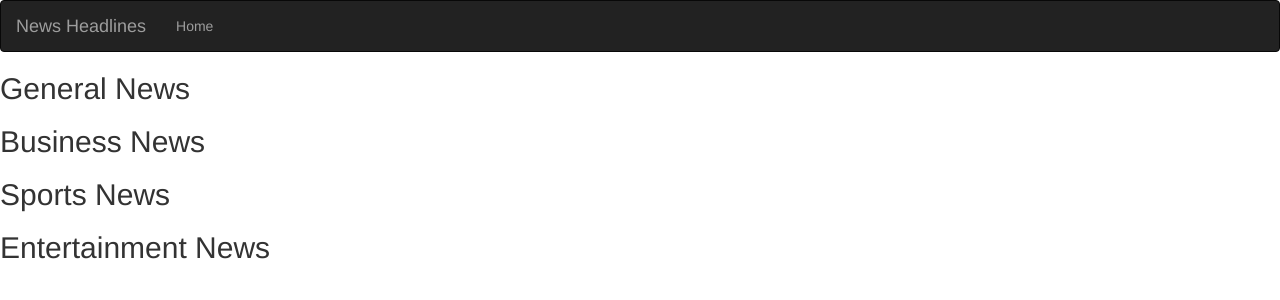
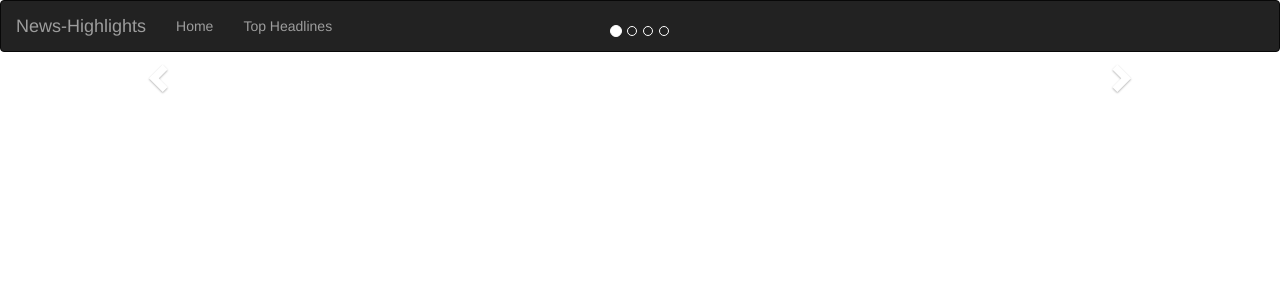
Before and after one commit to wanguinjoka/News-Highlights, a Flask app: template app/templates/index.html in a window 1280 px wide. Shown: the top 300 px of the page. Run offline with Flask 2, Linux system fonts and the light colour scheme; the template is opened without the code that fills it, so the values that code supplies are empty; parts of the project's set-up code (start-up, migrations or seed data) failed here and were passed over; some libraries are stand-ins or nearby versions.

Commit message:
created carousel in in index

```diff
--- a/app/templates/base.html
+++ b/app/templates/base.html
@@ -8,6 +8,11 @@
         {% else %}
         <title>Top Headlines around the world</title>
         {% endif %}
+
+		  <meta name="viewport" content="width=device-width, initial-scale=1">
+		  <link rel="stylesheet" href="https://maxcdn.bootstrapcdn.com/bootstrap/3.3.7/css/bootstrap.min.css">
+		  <script src="https://ajax.googleapis.com/ajax/libs/jquery/3.3.1/jquery.min.js"></script>
+		  <script src="https://maxcdn.bootstrapcdn.com/bootstrap/3.3.7/js/bootstrap.min.js"></script>
     </head>
     <body>
         <!-- Content block -->
--- a/app/templates/index.html
+++ b/app/templates/index.html
@@ -1,21 +1,64 @@
 {% extends 'base.html' %}
 {% import 'macros.html' as macro%}
+<!--stylesblock -->
+{%block styles%}
+{{ super() }}
+<meta name="viewport" content="width=device-width, initial-scale=1">
+<link rel="stylesheet" href="https://maxcdn.bootstrapcdn.com/bootstrap/3.3.7/css/bootstrap.min.css">
+<script src="https://ajax.googleapis.com/ajax/libs/jquery/3.3.1/jquery.min.js"></script>
+<script src="https://maxcdn.bootstrapcdn.com/bootstrap/3.3.7/js/bootstrap.min.js"></script>
+{% endblock %}
+<!--Contentblock -->
 {%block content%}
+<div class ="container">
+    <div id="myCarousel" class="carousel slide" data-ride="carousel">
+        <!-- Indicators -->
+   <ol class="carousel-indicators">
+     <li data-target="#myCarousel" data-slide-to="0" class="active"></li>
+     <li data-target="#myCarousel" data-slide-to="1"></li>
+     <li data-target="#myCarousel" data-slide-to="2"></li>
+     <li data-target="#myCarousel" data-slide-to="3"></li>
+   </ol>
+   <div class="carousel-inner">
+
+      <div class="item active">
+          <div class="carousel-caption">
               <h2>General News</h2>
-         <ul>
+              <p>Sources for the lastest general news</p>
+          </div>
           {{macro.displaySourceList(general)}}
-        </ul>
+    </div>
+    <div class="item">
+        <div class="carousel-caption">
             <h2>Business News</h2>
-        <ul>
+            <p>Sources for the lastest business news</p>
+        </div>
         {{macro.displaySourceList(business)}}
-       </ul>
+  </div>
+  <div class="item">
+      <div class="carousel-caption">
           <h2>Sports News</h2>
-        <ul>
+          <p>Sources for the lastest sports news</p>
+      </div>
       {{macro.displaySourceList(sports)}}
-       </ul>
+</div>
+<div class="item">
+    <div class="carousel-caption">
         <h2>Entertainment News</h2>
-       <ul>
+        <p>Sources for the lastest entertainment news</p>
+    </div>
     {{macro.displaySourceList(entertainment)}}
-      </ul>
-
+</div>
+</div>
+<!-- Left and right controls -->
+    <a class="left carousel-control" href="#myCarousel" data-slide="prev">
+      <span class="glyphicon glyphicon-chevron-left"></span>
+      <span class="sr-only">Previous</span>
+    </a>
+    <a class="right carousel-control" href="#myCarousel" data-slide="next">
+      <span class="glyphicon glyphicon-chevron-right"></span>
+      <span class="sr-only">Next</span>
+    </a>
+  </div>
+</div>
 {%endblock%}
--- a/app/templates/navbar.html
+++ b/app/templates/navbar.html
@@ -7,11 +7,12 @@
                   <span class="icon-bar"></span>
                   <span class="icon-bar"></span>
                 </button>
-                <a class="navbar-brand" href="/"> News Headlines </a>
+                <a class="navbar-brand" href="/">News-Highlights</a>
             </div>
             <div class="navbar-collapse collapse">
                 <ul class="nav navbar-nav">
                     <li><a href="/">Home</a></li>
+					<li><a href="articles.html">Top Headlines</a></li>
             </div>
 
         </div>
--- a/app/views.py
+++ b/app/views.py
@@ -22,11 +22,11 @@ def index():
     title = 'SOURCES OF THE LASTEST WORLD NEWS'
     return render_template('index.html', title = title, general = general, business= business, sports=sports, entertainment = entertainment)
 
-@app.route('/source/<int:source_id>')
+@app.route('/article')
 def articles():
 
     '''
-    view article page function that returns the source details page and its data
+    view article page function that returns the top headlines page and its data
     '''
     topHeadlines = get_articles()
     return render_template('articles.html', topHeadlines=topHeadlines)
```
Also changed, not shown: app/templates/articles.html (+5 -2 lines), app/static/index.css (added). Lines whose indentation alone changed are shown as unchanged.
